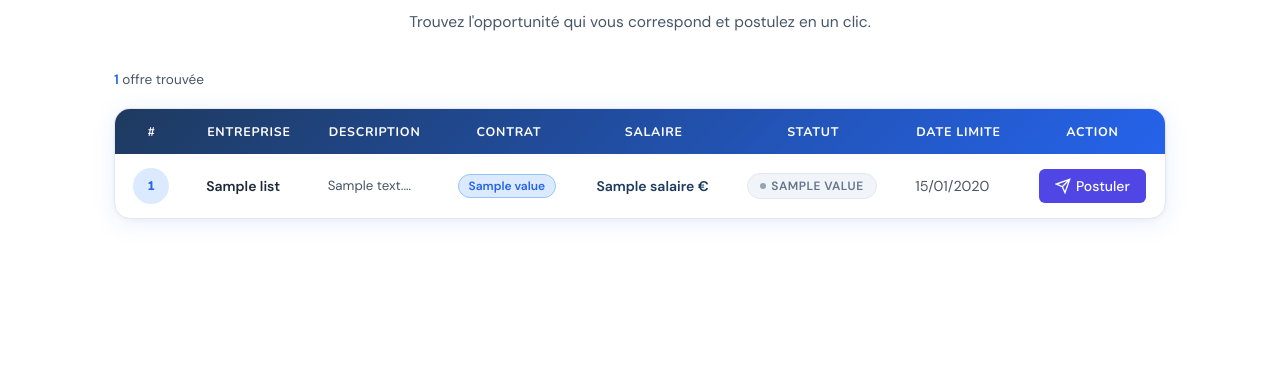
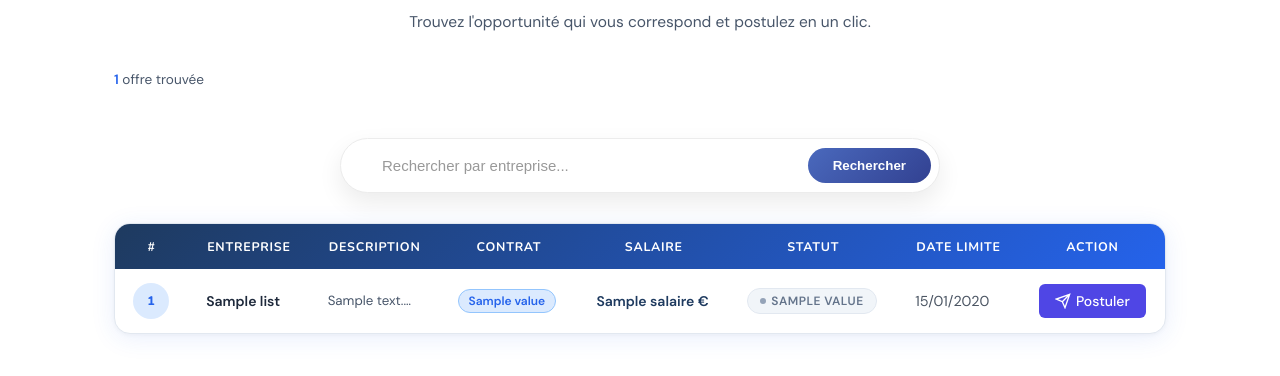
Before and after one commit to nour-elmi/Esprit-PIDEV-WEB-3A31-2026-Intellink, a Symfony app: template templates/offres_emploi/frontend/showOffreUser.html.twig in a window 1280 px wide. Shown: the part 159-535 px from the top of the page. Run offline with Twig, Linux system fonts and the light colour scheme; the template is opened without the code that fills it: most values are stand-ins (such as "Sample title", 1, 10 or a date in 2020); some libraries are stand-ins or nearby versions.

Commit message:
recherche user simple

```diff
--- a/templates/offres_emploi/frontend/showOffreUser.html.twig
+++ b/templates/offres_emploi/frontend/showOffreUser.html.twig
@@ -20,6 +20,14 @@
     <span class="results-count">
         <strong>{{ list|length }}</strong> offre{{ list|length != 1 ? 's' : '' }} trouvée{{ list|length != 1 ? 's' : '' }}
     </span>
+</div>
+
+<div class="search-container">
+    <form action="{{ path('showOffre') }}" method="get" class="search-wrapper">
+        <i class="fas fa-search search-icon"></i>
+        <input type="text" name="query" class="search-input" placeholder="Rechercher par entreprise..." value="{{ app.request.query.get('query') }}">
+        <button type="submit" class="search-btn">Rechercher</button>
+    </form>
 </div>
 
 {# ── Table ── #}
```
Also changed, not shown: src/Controller/OffresEmploiController.php (+8 -2 lines).
